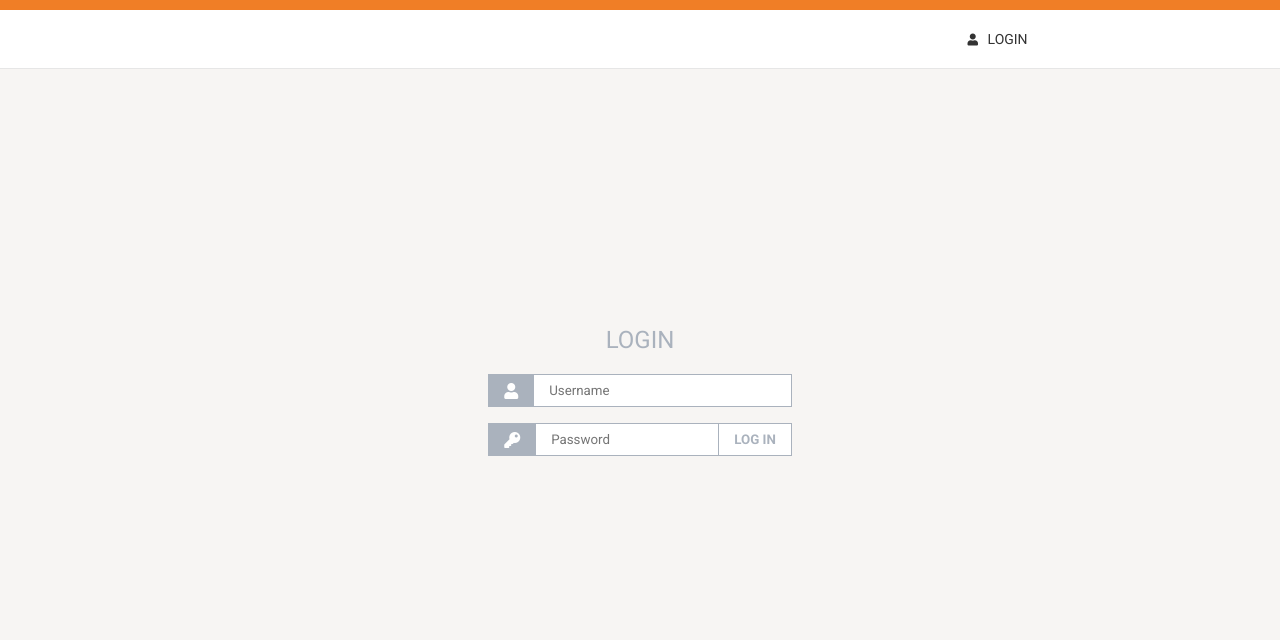
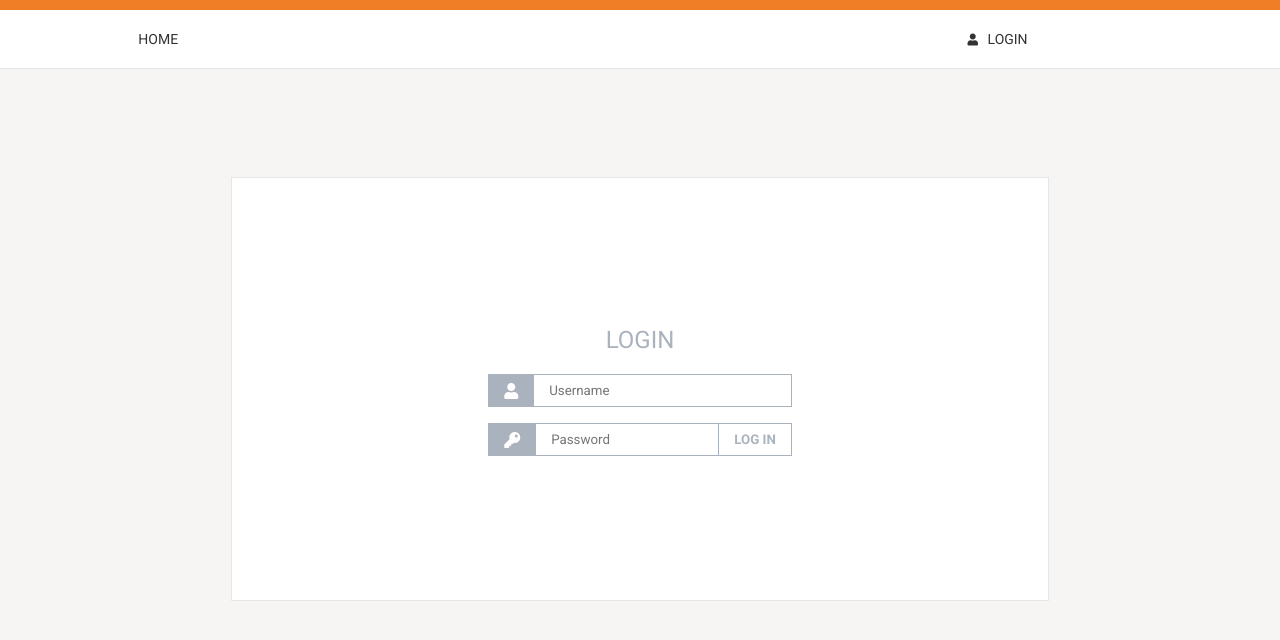
Before and after one commit to Clarity-89/user_profile, a React (Create React App) app: page /login in a window 1280 px wide. Shown: the top 640 px of the page. Built offline with nearby package versions, Linux system fonts and the light colour scheme.

Commit message:
Redirect to homepage after logout

```diff
--- a/src/App.css
+++ b/src/App.css
@@ -9,6 +9,10 @@
     color: #aab2bd;
     text-transform: uppercase;
     font-weight: 400; }
+  .login__form {
+    border: 1px solid #e6e6e6;
+    padding: 10% 20%;
+    background: white; }
   .login__input {
     padding: 8px 15px;
     border: 1px solid #aab2bd;
@@ -67,6 +71,9 @@
     .nav__element a {
       text-decoration: none;
       color: #333; }
+    .nav__element--home {
+      display: flex;
+      flex-basis: 80%; }
   .nav__link i {
     font-size: 12px;
     margin-right: 0.5em; }
--- a/src/js/components/Nav.js
+++ b/src/js/components/Nav.js
@@ -1,9 +1,9 @@
 import React, {Component, Fragment} from 'react';
-import {Link} from 'react-router-dom';
+import {Link, withRouter} from 'react-router-dom';
 
 import {auth} from '../services/auth';
 
-export default class Nav extends Component {
+class Nav extends Component {
     constructor(props) {
         super(props);
 
@@ -11,13 +11,18 @@ export default class Nav extends Component {
     }
 
     logout() {
-        auth.logout(() => window.history.pushState('', '', '/'));
+        auth.logout(() => this.props.history.push('/'));
     }
 
     render() {
+
         return (
             <nav className="nav">
                 <ul className="nav__list">
+                    <li className="nav__element nav__element--home">
+                        <Link className="nav__link" to='/'>Home</Link>
+                    </li>
+
                     {
                         auth.isAuthenticated()
                             ? (
@@ -34,8 +39,11 @@ export default class Nav extends Component {
                                 <Link className="nav__link" to='/login'><i className="fas fa-user"/> Login</Link>
                             </li>
                     }
+
                 </ul>
             </nav>
         )
     }
-};
+}
+
+export default withRouter(Nav);
--- a/src/scss/_login.scss
+++ b/src/scss/_login.scss
@@ -11,6 +11,12 @@ $border: 1px solid $form-color;
     color: $form-color;
     text-transform: uppercase;
     font-weight: 400;
+  }
+
+  &__form {
+    border: 1px solid $grey-border;
+    padding: 10% 20%;
+    background: white;
   }
 
   &__input {
--- a/src/scss/_navbar.scss
+++ b/src/scss/_navbar.scss
@@ -29,6 +29,11 @@
       text-decoration: none;
       color: $text-color;
     }
+
+    &--home {
+      display: flex;
+      flex-basis: 80%;
+    }
   }
 
   &__link {
```
